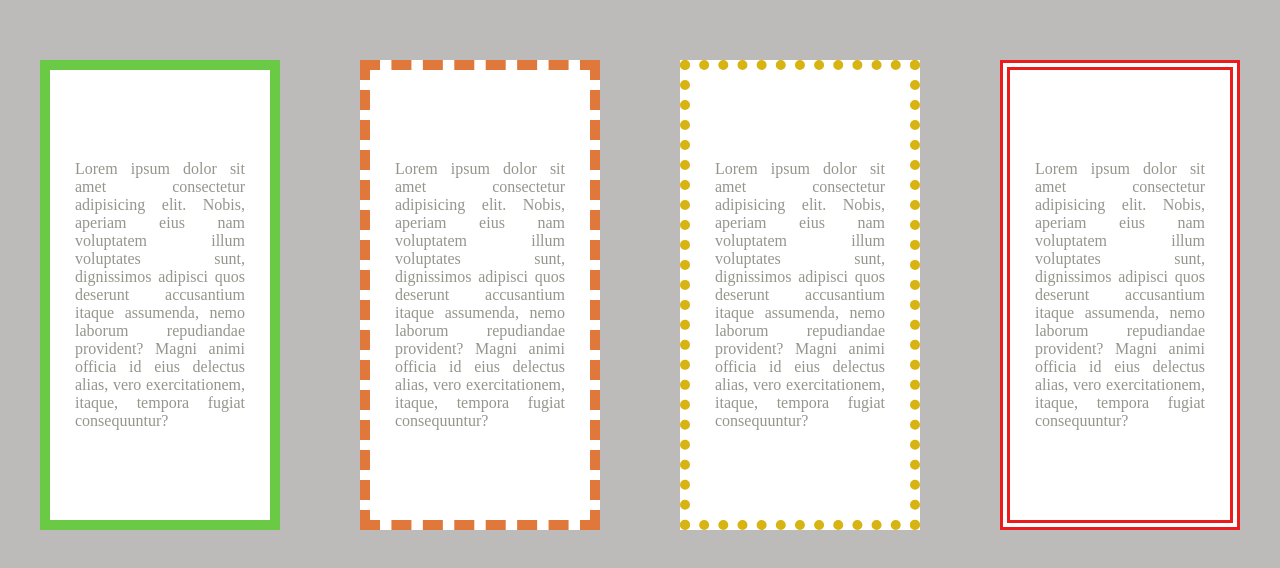
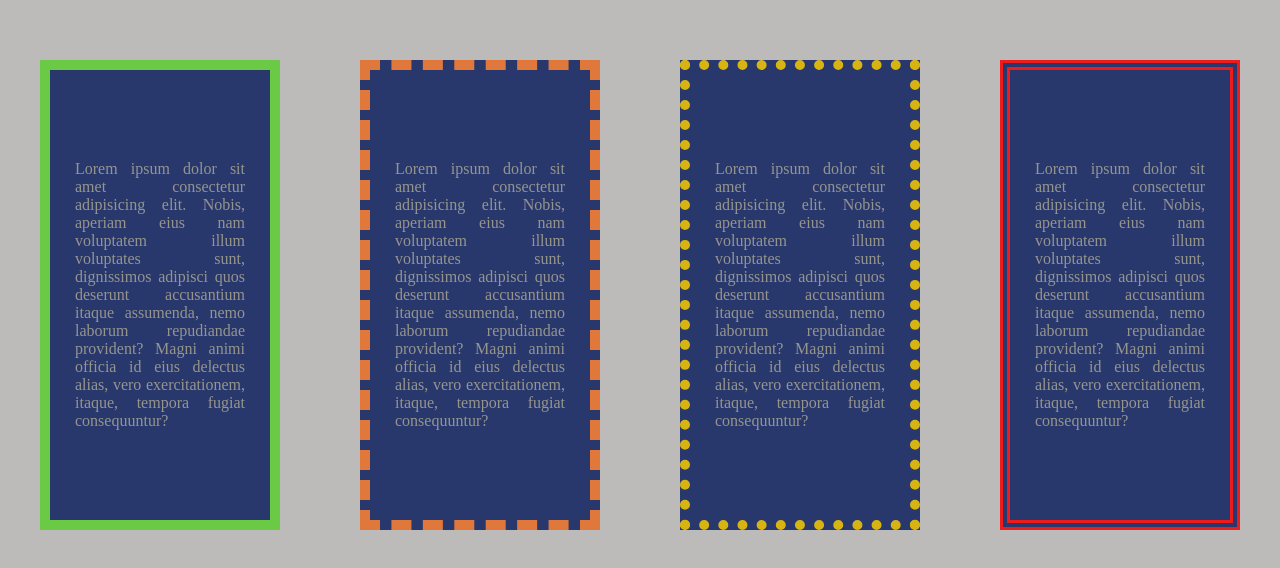
Before and after one commit to SergioBetancourth/Miportafolio, a plain HTML site: page Margenes.html in a window 1280 px wide. Shown: the part 240-808 px from the top of the page. Drawn offline with Linux system fonts and the light colour scheme.

Commit message:
transicion

```diff
--- a/css/colores.css
+++ b/css/colores.css
@@ -2,14 +2,13 @@ h1 {
     text-align: center;
 }
 .box-direction {
-    display: flex;
-    flex-direction: row;
+
 }
 .box-style{
     width: 300px;
     height: 300px;
     margin: 10px;
-    display: flex;
+
     color: white;
     justify-content: center;
     align-items: center;
--- a/css/margenes.css
+++ b/css/margenes.css
@@ -16,7 +16,7 @@
 .box-style {
     width: 300px;
     margin:300px 40px;
-    background-color: rgb(255, 255, 255);
+    background-color: rgb(40, 56, 109);
     flex-direction: row;
     display: flex;
     }
--- /dev/null
+++ b/css/posicionamiento.css
@@ -0,0 +1,40 @@
+.box-style{
+    width: 300px;
+    height: 300px;
+
+    color: white;
+    justify-content: center;
+    align-items: center;
+    color: white;
+    font-size: 1.4em;
+    text-align: center;
+    font-family:Tahoma, sans-serif;
+    font-weight: 900;
+    display: flex;
+
+}
+.box-1 {
+    background-color:darkcyan;
+    position: static;
+
+}
+.box-2{
+    background-color: goldenrod;
+    position: fixed;
+    top: 400px;
+    left: 900px;
+
+}
+.box-3{
+    background-color:mediumblue;
+    position: absolute;
+   left: 600px;
+
+
+}
+.box-4{
+    background-color:rgb(88, 9, 58);
+    position: relative;
+    bottom: 0px;
+    left: 0px;
+}
--- /dev/null
+++ b/css/transicion.css
@@ -0,0 +1,30 @@
+.box-style{
+    width: 300px;
+    height: 300px;
+    color: white;
+    justify-content: center;
+    align-items: center;
+    color: white;
+    font-size: 1.4em;
+    text-align: center;
+    font-family:Tahoma, sans-serif;
+    font-weight: 900;
+    display: flex;
+}
+.box-1 {
+    background-color:darkcyan;
+}
+#delay1 {
+    position: relative;
+    transition-property: font-size;
+    transition-duration: 4s;
+    transition-delay: 2s;
+    font-size: 14px;
+  }
+
+  #delay1:hover {
+    transition-property: font-size;
+    transition-duration: 4s;
+    transition-delay: 2s;
+    font-size: 36px;
+  }
```
Also changed, not shown: js/posicionamiento.js (added, +13 -0 lines), posicionamiento.html (added, +19 -0 lines), transicion.html (added, +22 -0 lines), js/transicion.js (added).
